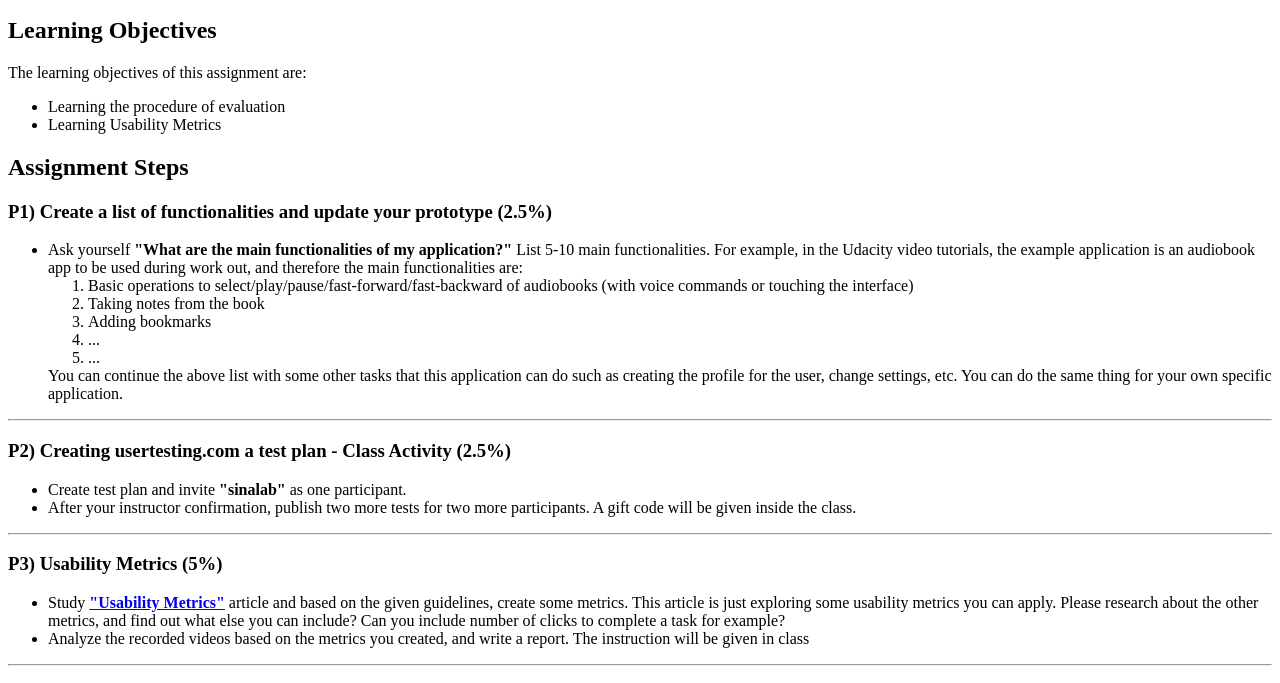
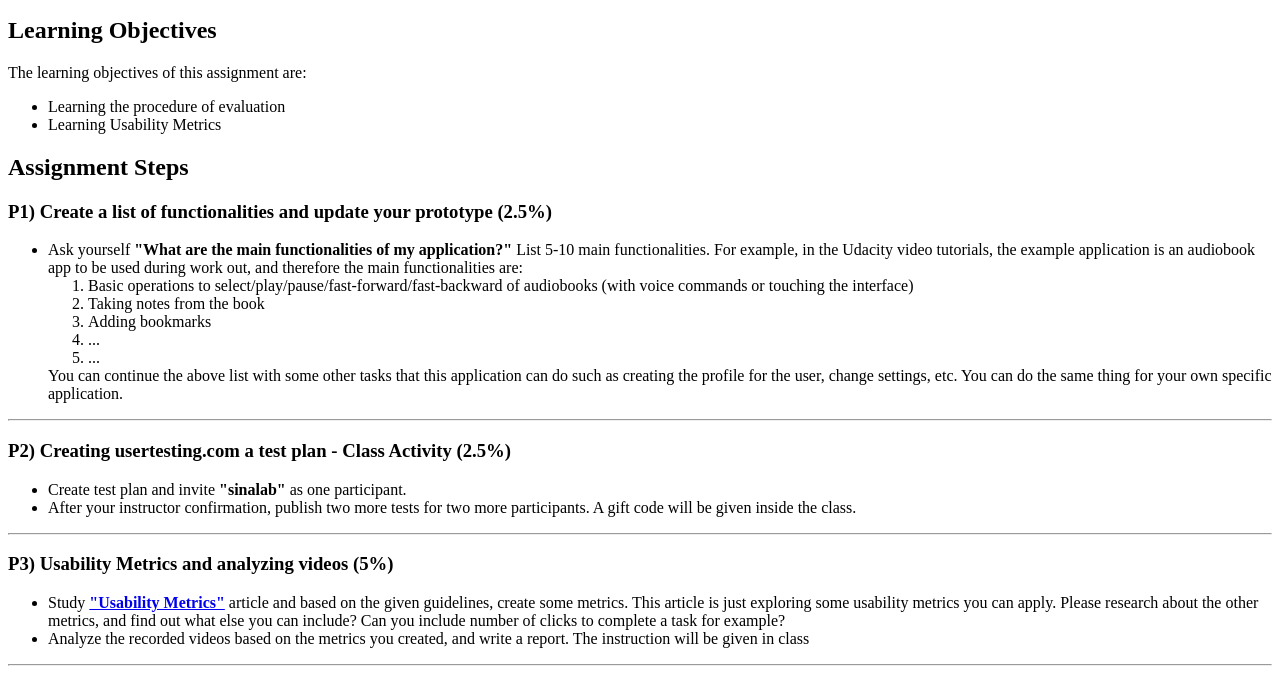
Before and after one commit to tofighi/tofighi.github.io, a plain HTML site: page courses/hci/assignments.html in a window 1280 px wide. Shown: the part 105-788 px from the top of the page. Drawn offline with Linux system fonts and the light colour scheme.

Commit message:
Update assignments.html

```diff
--- a/courses/hci/assignments.html
+++ b/courses/hci/assignments.html
@@ -60,7 +60,7 @@ You can continue the above list with some other tasks that this application can
         </ul>
             <hr>
 
-            <h3>P3) Usability Metrics (5%)</h3>
+            <h3>P3) Usability Metrics and analyzing videos (5%)</h3>
             <ul>
             <li>
                 Study <b><a href="UsabilityMetrics.pdf"> "Usability Metrics"</a></b> article and based on the given guidelines, create some metrics. This article is just exploring some usability metrics you can apply. Please research about the other metrics, and find out what else you can include? Can you include number of clicks to complete a task for example?
```
